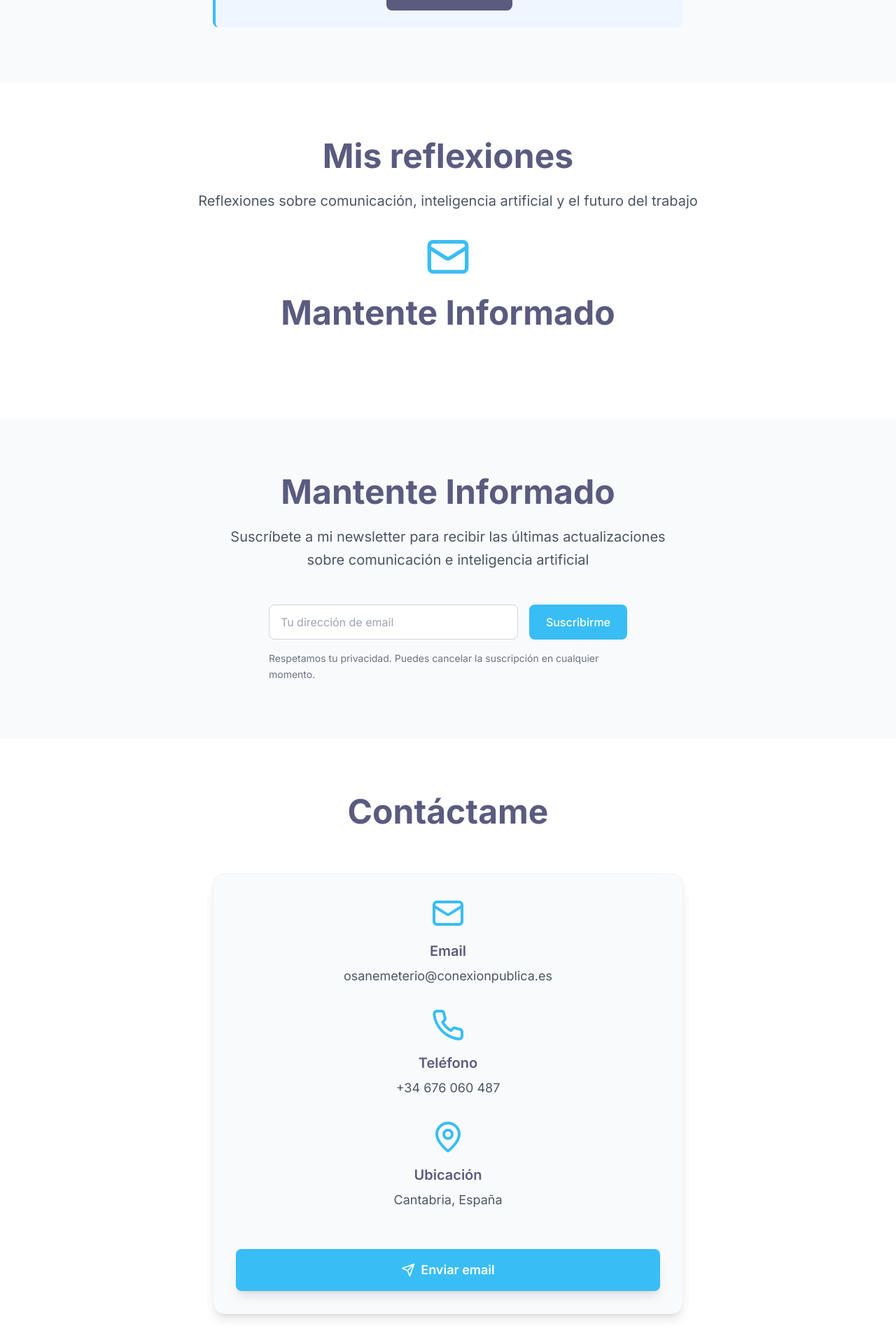
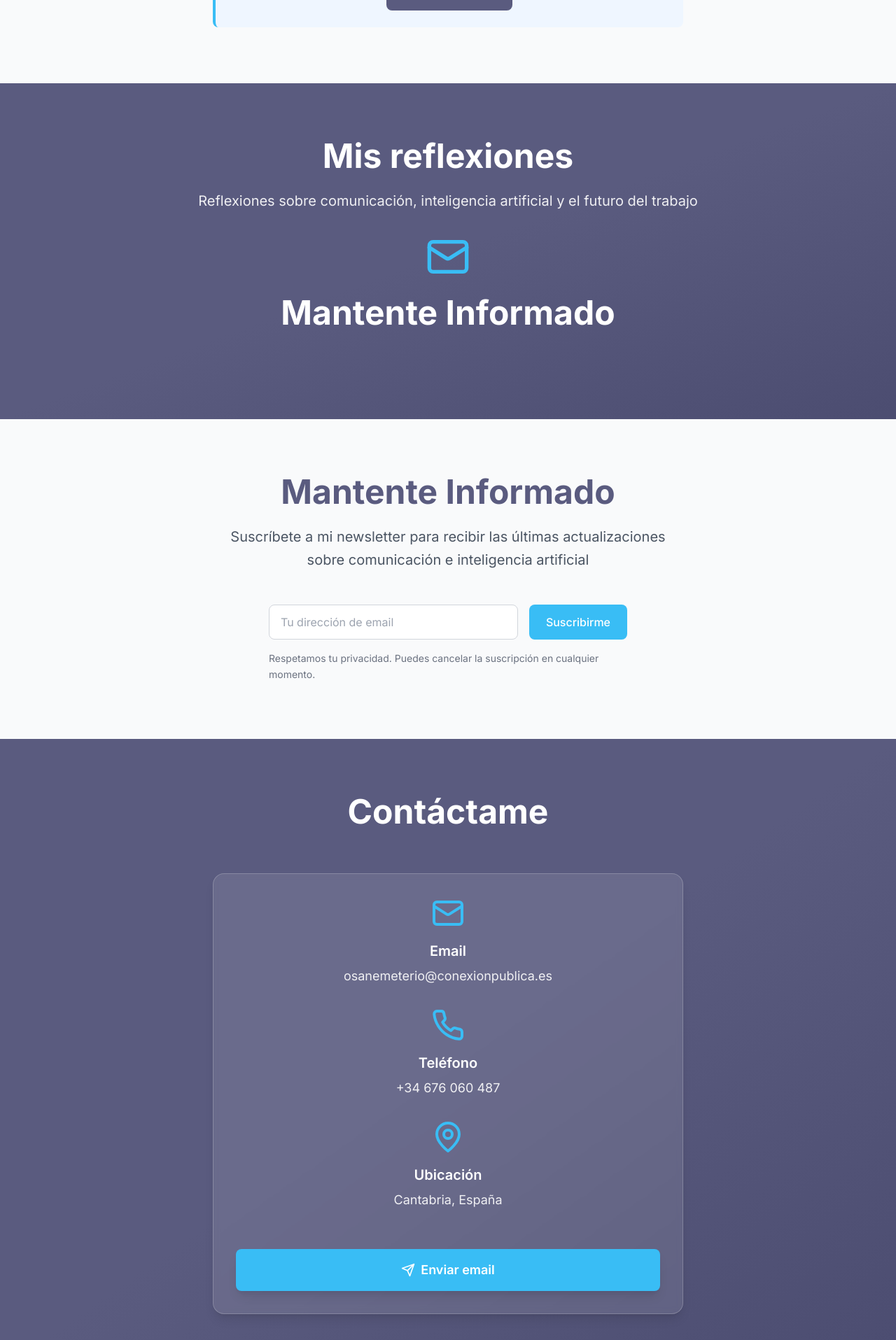
Before and after one commit to osanemeterio/oscarsanemeterio, a React (Vite) app: page / in a window 1280 px wide. Shown: the part 3725-5640 px from the top of the page at 70% size. Built offline with nearby package versions, Linux system fonts and the light colour scheme.

Commit message:
Apply dark backgrounds to 'Mis reflexiones' and 'Contáctame' sections

```diff
--- a/src/pages/Home.tsx
+++ b/src/pages/Home.tsx
@@ -308,20 +308,21 @@ function App() {
       </section>
 
       {/* Mis reflexiones Section */}
-      <section className="py-20 px-4 bg-white">
+      <section className="py-20 px-4 bg-[#5a5b7f] relative overflow-hidden">
+        <div className="absolute inset-0 bg-gradient-to-br from-[#5a5b7f] via-[#5a5b7f] to-[#4a4b6f] opacity-90"></div>
         <div className="max-w-4xl mx-auto">
-          <div className="fade-in mb-8">
-            <h2 className="text-4xl md:text-5xl font-bold mb-6 text-[#5a5b7f] text-center">
+          <div className="fade-in mb-8 relative z-10">
+            <h2 className="text-4xl md:text-5xl font-bold mb-6 text-white text-center">
               Mis reflexiones
             </h2>
-            <p className="text-xl text-gray-600 max-w-3xl mx-auto leading-relaxed text-center">
+            <p className="text-xl text-white/90 max-w-3xl mx-auto leading-relaxed text-center">
               Reflexiones sobre comunicación, inteligencia artificial y el futuro del trabajo
             </p>
           </div>
-          <div className="text-center mb-12">
+          <div className="text-center mb-12 relative z-10">
             <div className="fade-in mb-8">
               <Mail className="w-16 h-16 text-[#39bdf5] mx-auto mb-6" />
-              <h2 className="text-4xl md:text-5xl font-bold mb-6 text-[#5a5b7f]">
+              <h2 className="text-4xl md:text-5xl font-bold mb-6 text-white">
                 Mantente Informado
               </h2>
             </div>
@@ -365,21 +366,22 @@ function App() {
       </section>
 
       {/* Contact Section */}
-      <section className="py-20 px-4 bg-white">
-        <div className="max-w-2xl mx-auto text-center">
-          <h2 className="fade-in text-4xl md:text-5xl font-bold mb-16 text-[#5a5b7f]">
+      <section className="py-20 px-4 bg-[#5a5b7f] relative overflow-hidden">
+        <div className="absolute inset-0 bg-gradient-to-br from-[#5a5b7f] via-[#5a5b7f] to-[#4a4b6f] opacity-90"></div>
+        <div className="max-w-2xl mx-auto text-center relative z-10">
+          <h2 className="fade-in text-4xl md:text-5xl font-bold mb-16 text-white">
             Contáctame
           </h2>
 
-          <div className="slide-up bg-gray-50 p-8 rounded-2xl shadow-lg border border-gray-100">
+          <div className="slide-up bg-white/10 backdrop-blur-sm p-8 rounded-2xl shadow-lg border border-white/20">
             <div className="space-y-8">
               {/* Email Contact */}
               <div className="text-center">
                 <Mail className="w-12 h-12 text-[#39bdf5] mx-auto mb-4" />
-                <h3 className="text-xl font-semibold text-[#5a5b7f] mb-2">Email</h3>
+                <h3 className="text-xl font-semibold text-white mb-2">Email</h3>
                 <a
                   href="mailto:osanemeterio@conexionpublica.es"
-                  className="text-lg text-gray-600 hover:text-[#39bdf5] transition-colors"
+                  className="text-lg text-white/90 hover:text-[#39bdf5] transition-colors"
                 >
                   osanemeterio@conexionpublica.es
                 </a>
@@ -388,10 +390,10 @@ function App() {
               {/* Phone Contact */}
               <div className="text-center">
                 <Phone className="w-12 h-12 text-[#39bdf5] mx-auto mb-4" />
-                <h3 className="text-xl font-semibold text-[#5a5b7f] mb-2">Teléfono</h3>
+                <h3 className="text-xl font-semibold text-white mb-2">Teléfono</h3>
                 <a
                   href="tel:+34676060487"
-                  className="text-lg text-gray-600 hover:text-[#39bdf5] transition-colors"
+                  className="text-lg text-white/90 hover:text-[#39bdf5] transition-colors"
                 >
                   +34 676 060 487
                 </a>
@@ -400,8 +402,8 @@ function App() {
               {/* Location */}
               <div className="text-center">
                 <MapPin className="w-12 h-12 text-[#39bdf5] mx-auto mb-4" />
-                <h3 className="text-xl font-semibold text-[#5a5b7f] mb-2">Ubicación</h3>
-                <p className="text-lg text-gray-600">
+                <h3 className="text-xl font-semibold text-white mb-2">Ubicación</h3>
+                <p className="text-lg text-white/90">
                   Cantabria, España
                 </p>
               </div>
```
